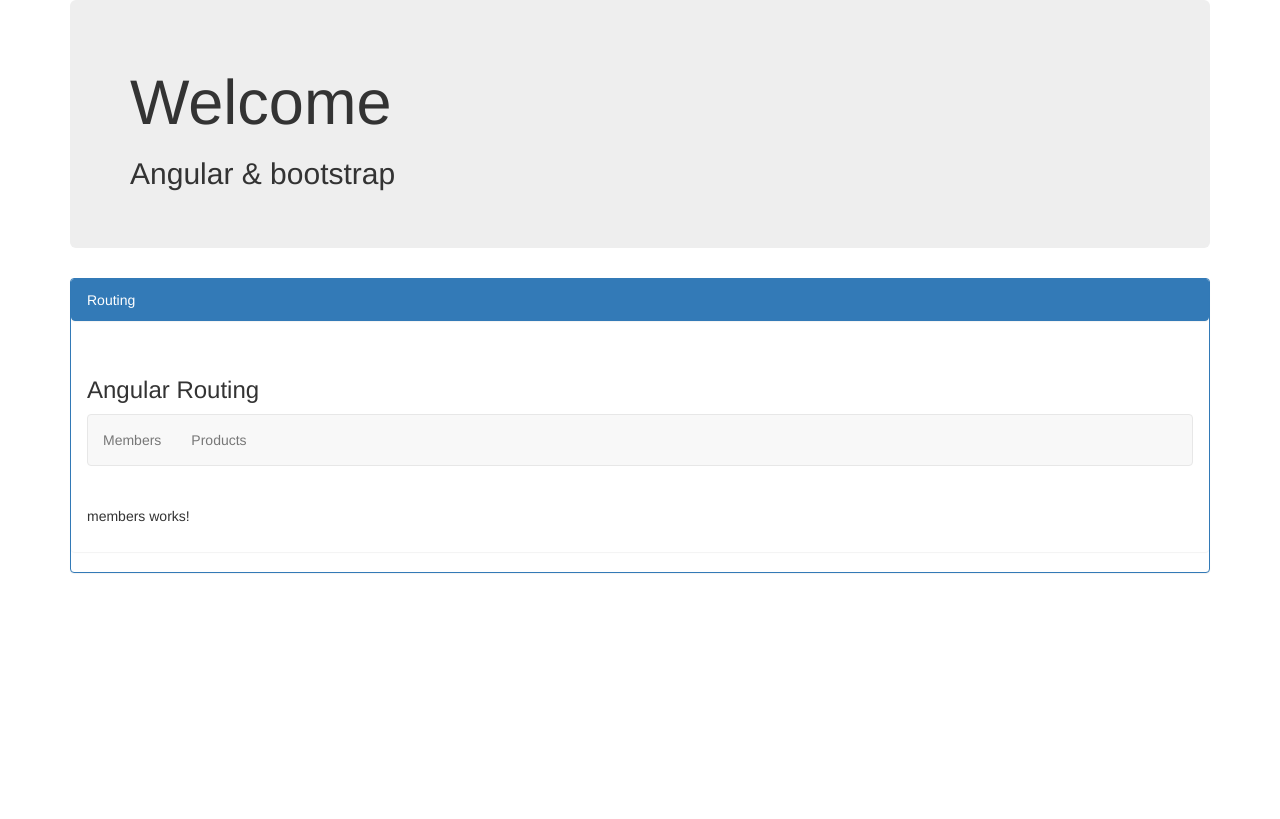
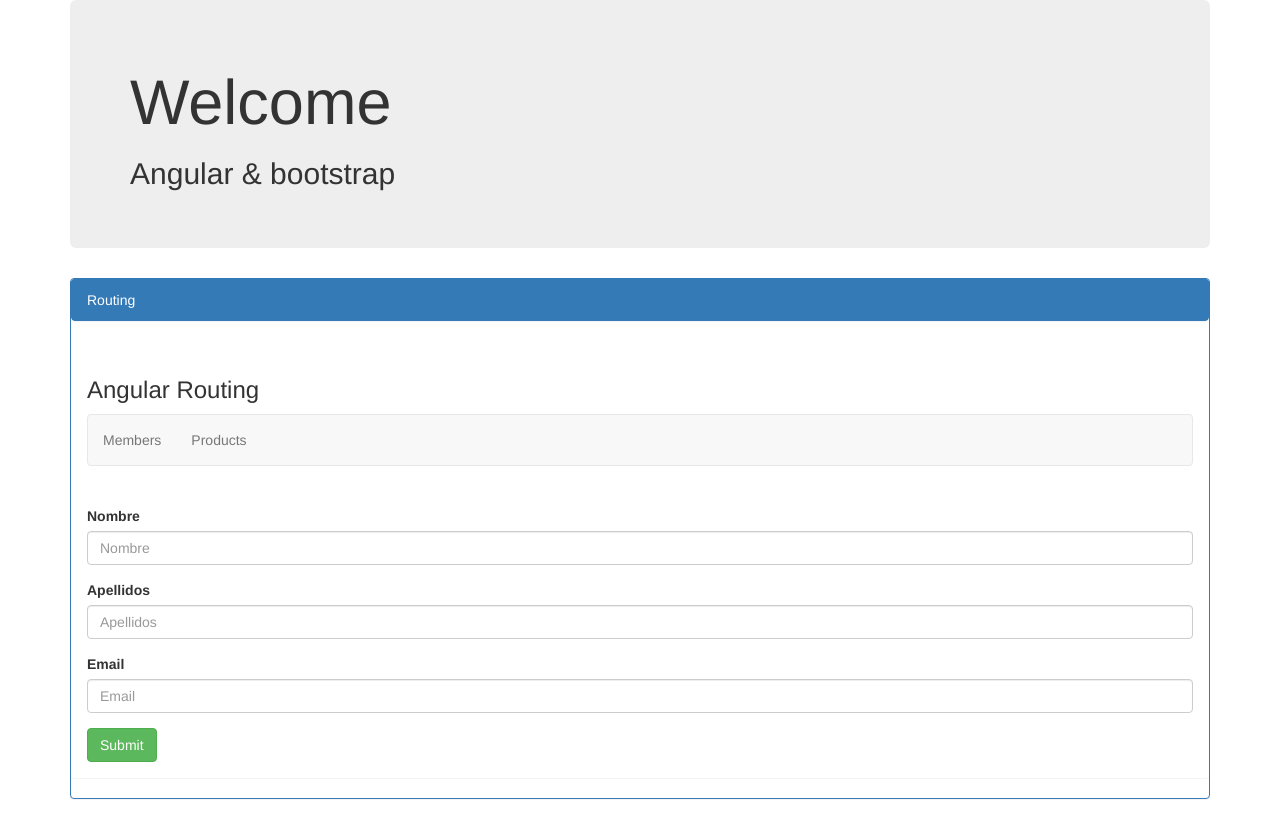
Before and after one commit to tfermoso/app-routing, an Angular app: page /members in a window 1280 px wide. Built offline with nearby package versions, Linux system fonts and the light colour scheme.

Commit message:
Fomularios 1

```diff
--- a/src/app/members/members.component.html
+++ b/src/app/members/members.component.html
@@ -1,3 +1,18 @@
-<p>
-  members works!
-</p>
+<form #f="ngForm" (ngSubmit)="onSubmit(f.value)">
+  <div class="form-group">
+    <label for="nameInput">Nombre</label>
+    <input class="form-control" type="text" name="nombre" id="nameInput"
+    placeholder="Nombre" ngModel/>
+  </div>
+   <div class="form-group">
+    <label for="apellidosInput">Apellidos</label>
+    <input class="form-control" type="text" name="apellidos" id="apellidosInput"
+    placeholder="Apellidos" ngModel/>
+  </div>
+   <div class="form-group">
+    <label for="emailInput">Email</label>
+    <input class="form-control" type="email" name="email" id="emailInput"
+    placeholder="Email" ngModel/>
+  </div>
+  <button class="btn btn-success" type="submit">Submit</button>
+</form>
--- a/src/app/members/members.component.ts
+++ b/src/app/members/members.component.ts
@@ -12,4 +12,8 @@ export class MembersComponent implements OnInit {
   ngOnInit() {
   }
 
+  onSubmit(form:any):void{
+    console.log('El formulario tiene',form);
+  }
+
 }
```
